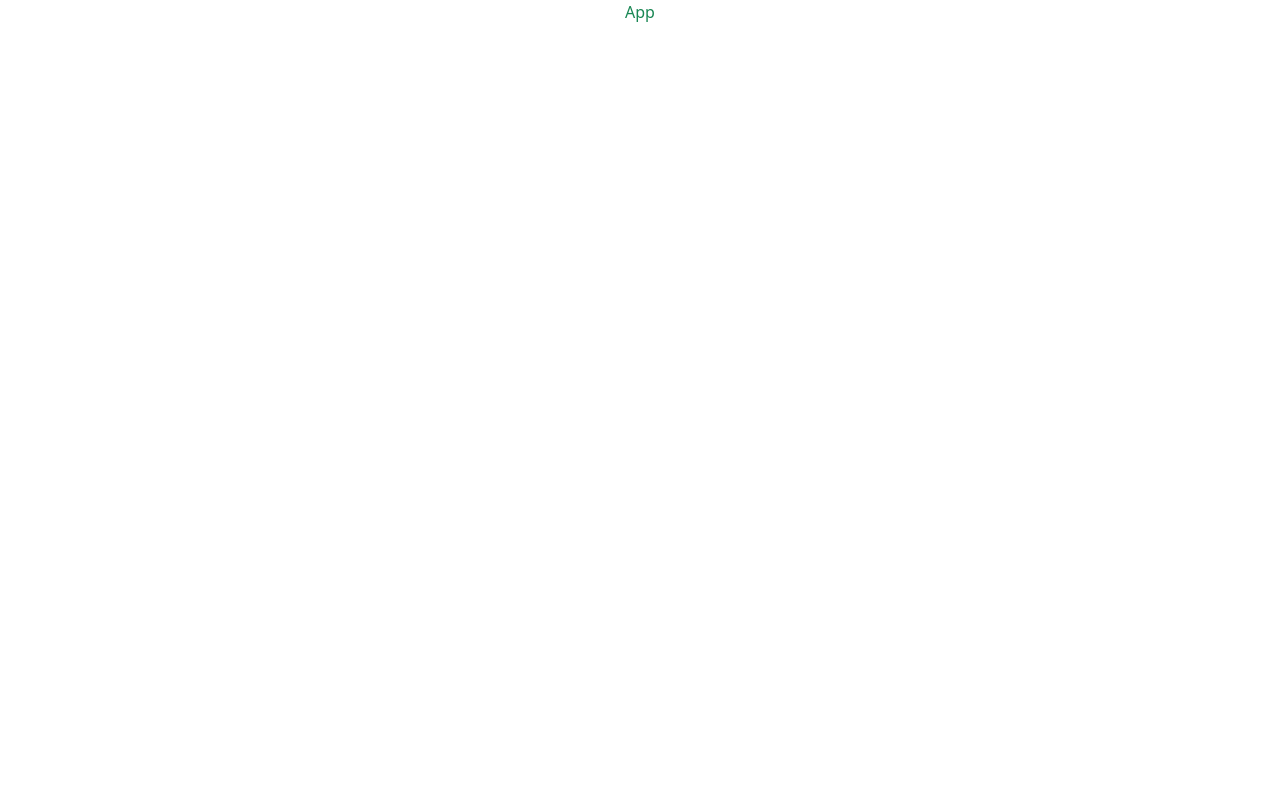
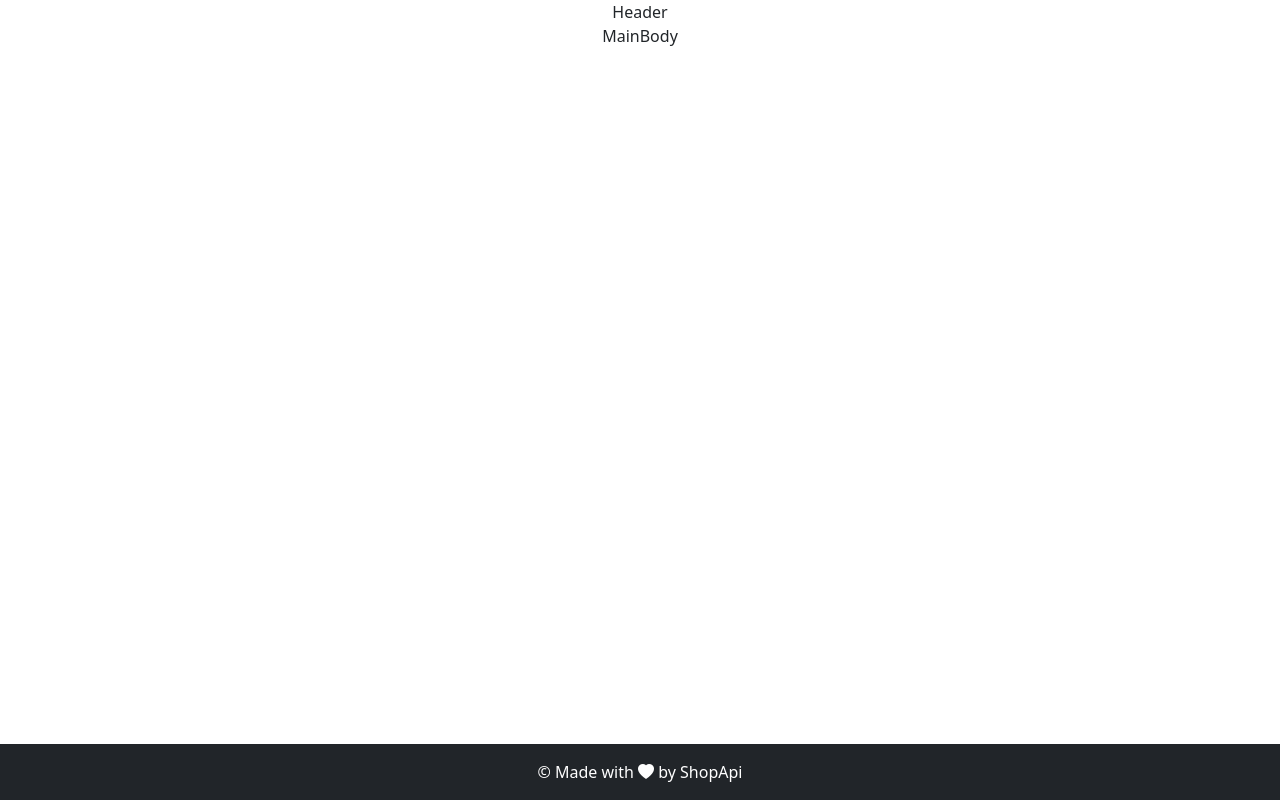
Before and after one commit to shashankdkte/ShopApiClient, a React (Create React App) app: page / in a window 1280 px wide. Built offline with nearby package versions, Linux system fonts and the light colour scheme.

Commit message:
Header and Footer Component

```diff
--- a/src/App.tsx
+++ b/src/App.tsx
@@ -1,11 +1,14 @@
 import React from 'react';
+import { Header, Footer } from "./Components/Layout";
 
 import './App.css';
 
 function App() {
   return (
-    <div className="App text-success">
-      App
+    <div className="App">
+      <Header />
+      MainBody
+      <Footer />
     </div>
   );
 }
--- /dev/null
+++ b/src/Components/Layout/Footer.tsx
@@ -0,0 +1,11 @@
+import React from 'react'
+
+const Footer = () => {
+  return (
+    <div className='footer fixed-bottom text-center p-3 bg-dark text-white'>
+       &copy; Made with <i className="bi bi-heart-fill"></i> by ShopApi
+    </div>
+  )
+}
+
+export default Footer
--- /dev/null
+++ b/src/Components/Layout/Header.tsx
@@ -0,0 +1,9 @@
+import React from 'react'
+
+const Header = () => {
+  return (
+    <div>Header</div>
+  )
+}
+
+export default Header
--- /dev/null
+++ b/src/Components/Layout/index.tsx
@@ -0,0 +1,7 @@
+import Header from "./Header";
+import Footer from "./Footer";
+
+export {
+  Header,
+  Footer
+};
```
